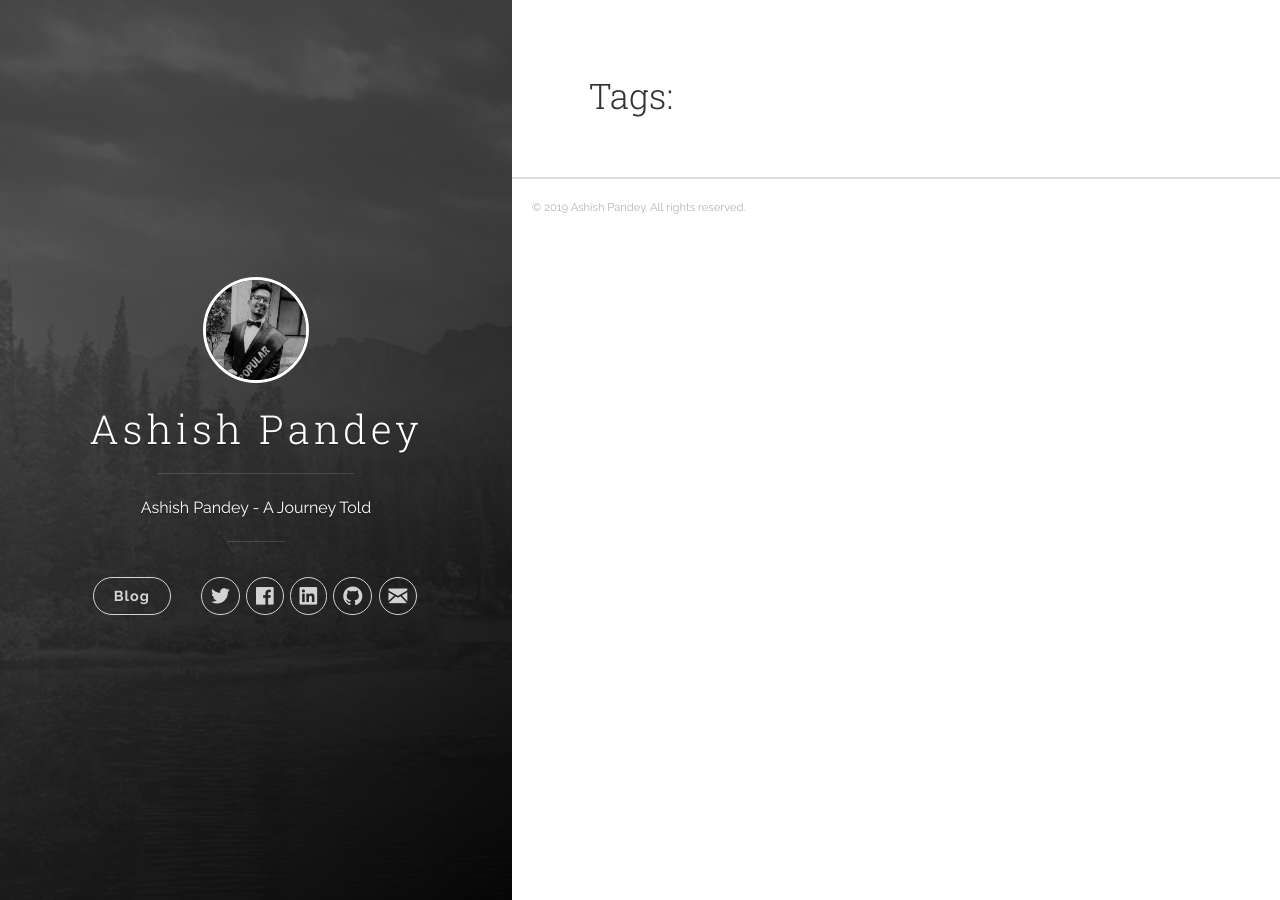
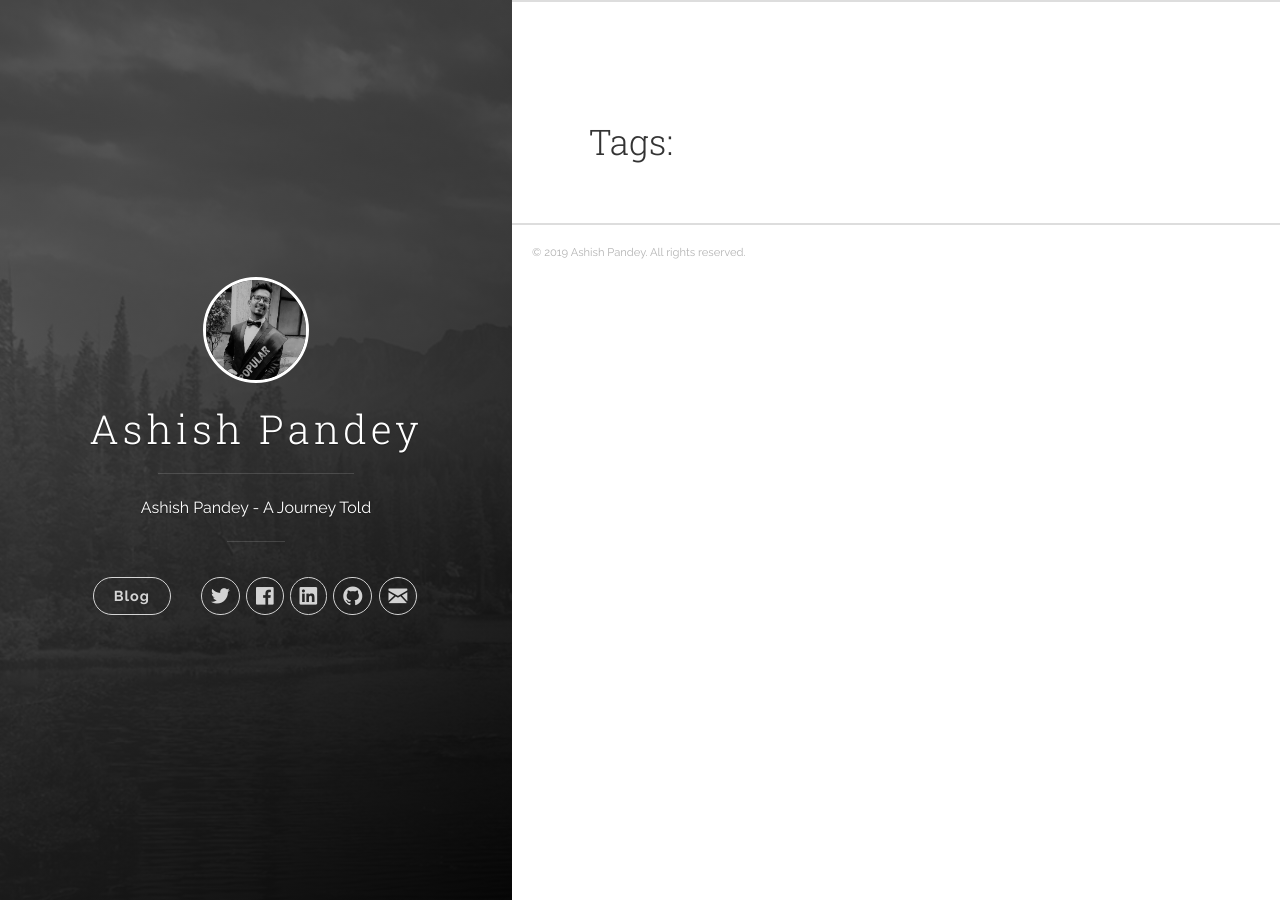
Before and after one commit to ashish482/ashish.github.io, a Jekyll site: the page built from tags.md, in a window 1280 px wide. Built offline with Jekyll 4.4.1, drawn with Linux system fonts in a browser that asks for light colours.

Commit message:
added footer-2

```diff
--- a/_includes/header.html
+++ b/_includes/header.html
@@ -90,6 +90,9 @@
     <div class="panel-cover--overlay"></div>
   </div>
 
+
+</header>
+<footer class="footer">
   <span class="footer__copyright">&copy; {{ site.time | date: '%Y' }} {{ site.author.name }}. All rights reserved.</span>
 </footer>
 
@@ -106,5 +109,3 @@
   ga('send', 'pageview');
 </script>
 {% endif %}
-
-</header>
```
